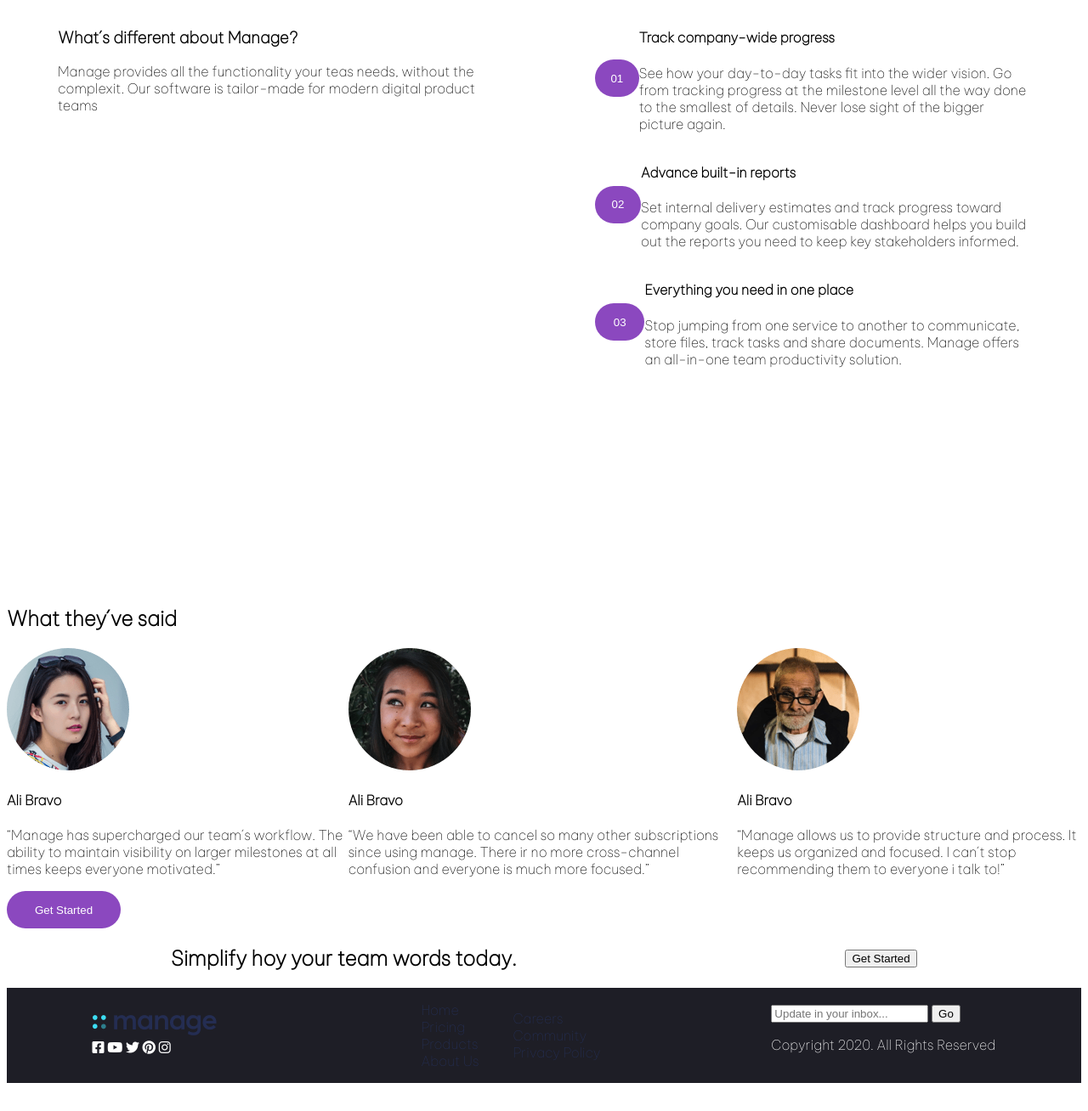
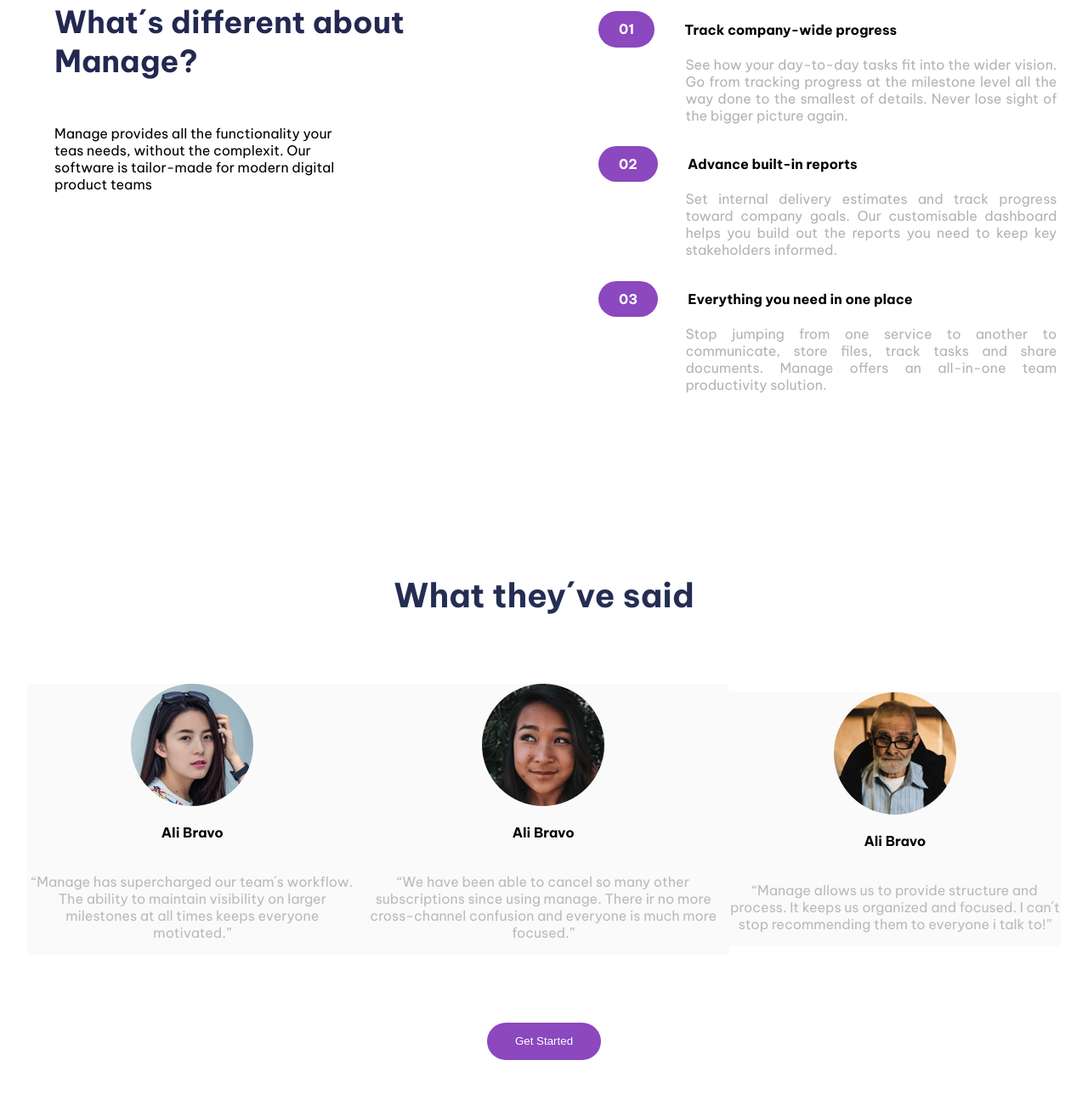
Before and after one commit to Vale0912/ExamenFinalFE1, a plain HTML site: page root/index.html in a window 1280 px wide. Shown: the part 712-2020 px from the top of the page at 85% size. Before the commit the page ends 1995 px from the top, so only its background shows below. Drawn offline with Linux system fonts and the light colour scheme.

Commit message:
tercer avance

```diff
--- a/root/css/styles.css
+++ b/root/css/styles.css
@@ -1,25 +1,19 @@
+@import url('https://fonts.googleapis.com/css2?family=Be+Vietnam+Pro:wght@400;500;700&display=swap');
+
 /*Estilos generales*/
 html{
     font-family: 'Be Vietnam Pro', sans-serif;
 }
 body{
-    margin: o;
+    margin: 0;
     padding: 0;
     box-sizing: border-box;
 }
-/*Header*/
 .flex {
     display: flex;
     justify-content: space-around;
     align-items: center;
-}
-nav {
-    width: 40%;
- }
-
-.enlace {
-    text-decoration: none;
-    color: #242E52;
+    box-sizing: border-box;
 }
 
 .btn {
@@ -30,43 +24,191 @@ nav {
     height: 44px;
     border: none;
 }
+.enlace {
+    text-decoration: none;
+    color: #242E52;
+}
 
-/*Main*/
-.section {
+/*Estilos del Header*/
+
+header{
+    margin-top: 3%;
+}
+
+nav {
+    width: 40%;
+ }
+
+header nav ul li a:hover {
+    color:#242E52;
+    opacity: 0.5;
+}
+
+/*Estilos del Main*/
+
+main .section {
     width: 1129px;
     height: 525px;
     margin: 50px;
 }
+
 h1 {
     color: #232C50;
-    font-size: 58px;
-    font-weight: 700;
-    line-height: 66.47px;
+    font-size: 3rem;
+    padding: 0.5% 0;
+    margin-bottom: 2%;
+}
+
+.fuente {
+    font-size: 16px;
+    color: #000000;
+    width: 350px;
 }
 .column {
+    display: flex;
     flex-direction: column;
     height: 80vh;
     width: 40vw;
-    padding: 40px;
 }
 .Ilustracion {
     width: 580px;
     height: 525px;
  }
 
-.fuente {
+.flex .column h3 {
+    font-size: 36px;
+    color: #232851;
+    margin-top: 0;
+}
+ .span1 {
+    background-color: #8B48BF;
+    border-radius: 25px;
+    color: #ffffff;
     font-size: 16px;
-    color: black;
+    height: fit-content;
+    margin-right: 2.2rem;
+    padding: 0.7rem 1.5rem;
+ }
+
+.parrafo {
+    text-align: justify;
+    width: 437px;
+    padding-left: 20%;
+    color: #B3B2B7;
 }
 
-.card {
+.sectiontestimonios {
+    display: flex;
     flex-direction: column;
+    flex-wrap: wrap;
+    justify-content: center;
     align-items: center;
+}
+
+.sectiontestimonios h2 {
+    color: #242E53;
+    font-size: 39px;
+}
+
+.sectiontestimonios .contenedor {
+    display: flex;
+    flex-direction: row;
+    justify-content: space-evenly;
+    align-items: center;
+    align-content: center;
+    margin-bottom: 5rem;
+    margin-top: 3rem;
+    width: 95%;
+}
+.sectiontestimonios .contenedor .card {
+    display: flex;
+    align-self: center;
+    align-items: center;
+    flex-direction: column;
     justify-content: center;
+    background-color: #FAFAFA;
+}
+
+#violet {
+    background-color: #8B48BF;
+    color: #ffffff;
+    font-size: 30px;
+    margin-top: 15%;
+}
+
+.descripcion {
+    color:#B9B9C1;
+    font-size: 16px;
+    text-align: center;
+}
+
+.h3 {
+    width: 40%;
+    padding: 2%;
+}
+#btn {
+    background-color: #ffffff;
+    color: #8B48BF;
+    border-radius: 50px;
+    width: 134px;
+    height: 44px;
+    border: 0.5px black solid;
+}
+
+#hover:hover {
+    cursor: pointer;
+    background-color: #8B48BF;
+    opacity: 0.5;
 }
 
 footer {
     background-color: #1E1E26;
     color: #ffffff;
+    padding: 20px 50px;
+    align-items: flex-start;
 }
-/*Pseudoclases*/
+
+.footer ul li a  {
+    color: #ffffff;
+    font-size: 16px;
+    line-height: 30px;
+}
+
+.flex .footer {
+    width: 50%;
+    align-items: flex-start;
+}
+
+footer input {
+    margin: 0;
+    border: none;
+    border-radius: 45px;
+    padding: 4%;
+}
+
+.icons div {
+    display: flex;
+    flex-direction: row;
+    gap: 1rem;
+    margin-top: 30%;
+}
+ .btnform {
+    background-color: #8B48BF;
+    color: #ffffff;
+    border-radius: 50px;
+    width: 4rem;
+    height: 2.5rem;
+    border: none;
+ }
+
+footer .formulario {
+    width: 30%;
+    display: flex;
+    flex-direction: column;
+    text-align: right;
+}
+
+footer .formulario p {
+    margin-top: 15%;
+    font-size: 12px;
+}
--- a/root/index.html
+++ b/root/index.html
@@ -5,11 +5,8 @@
     <meta http-equiv="X-UA-Compatible" content="IE=edge">
     <meta name="viewport" content="width=device-width, initial-scale=1.0">
     <title>Desktop-1</title>
+    <link rel="stylesheet" href="https://cdnjs.cloudflare.com/ajax/libs/font-awesome/6.2.0/css/all.min.css" integrity="sha512-xh6O/CkQoPOWDdYTDqeRdPCVd1SpvCA9XXcUnZS2FmJNp1coAFzvtCN9BmamE+4aHK8yyUHUSCcJHgXloTyT2A==" crossorigin="anonymous" referrerpolicy="no-referrer" />
     <link rel="stylesheet" href="./css/styles.css">
-    <link rel="stylesheet" href="https://cdnjs.cloudflare.com/ajax/libs/font-awesome/6.2.0/css/all.min.css" integrity="sha512-xh6O/CkQoPOWDdYTDqeRdPCVd1SpvCA9XXcUnZS2FmJNp1coAFzvtCN9BmamE+4aHK8yyUHUSCcJHgXloTyT2A==" crossorigin="anonymous" referrerpolicy="no-referrer" />
-    <link rel="preconnect" href="https://fonts.googleapis.com">
-    <link rel="preconnect" href="https://fonts.gstatic.com" crossorigin>
-    <link href="https://fonts.googleapis.com/css2?family=Be+Vietnam+Pro:wght@100&display=swap" rel="stylesheet">
 
 </head>
 <body>
@@ -30,7 +27,7 @@
         <section class="section flex">
             <article class="column">
                 <h1>Bring everyone together to build better products.</h1>
-                <p>Manage makes it simple for software teams to plan day-to-day tasks while keeping the large team goals in view </p>
+                <p class="fuente">Manage makes it simple for software teams to plan day-to-day tasks while keeping the large team goals in view </p>
                 <button class="btn">Get Started</button>
             </article>
             <article class="column">
@@ -43,81 +40,78 @@
                 <p class="fuente">Manage provides all the functionality your teas needs, without the complexit. Our software is tailor-made for modern digital product teams</p>
             </article>
             <article class="column">
-                <div class="flex">
-                    <button class="btn">01</button>
                 <div>
-                        <h4>Track company-wide progress</h4>
-                        <p>See how your day-to-day tasks fit into the wider vision. Go from tracking progress at the milestone level all the way done to the smallest of details. Never lose sight of the bigger picture again.</p>
+                    <h4><span class="span1">01</span>Track company-wide progress</h4>
+                    <p class="parrafo">See how your day-to-day tasks fit into the wider vision. Go from tracking progress at the milestone level all the way done to the smallest of details. Never lose sight of the bigger picture again.</p>
+
                 </div>
+                <div>
+                    <h4><span class="span1">02</span>Advance built-in reports</h4>
+                    <p class="parrafo">Set internal delivery estimates and track progress toward company goals. Our customisable dashboard helps you build out the reports you need to keep key stakeholders informed.</p>
                 </div>
-                <div class="flex">
-                    <button class="btn">02</button>
                 <div>
-                        <h4>Advance built-in reports</h4>
-                        <p>Set internal delivery estimates and track progress toward company goals. Our customisable dashboard helps you build out the reports you need to keep key stakeholders informed.</p>
-                    </div>
-                </div>
-                <div class="flex">
-                    <button class="btn">03</button>
-                    <div>
-                        <h4>Everything you need in one place</h4>
-                        <p>Stop jumping from one service to another to communicate, store files, track tasks and share documents. Manage offers an all-in-one team productivity solution.</p>
+                    <h4><span class="span1">03</span>Everything you need in one place</h4>
+                    <p class="parrafo">Stop jumping from one service to another to communicate, store files, track tasks and share documents. Manage offers an all-in-one team productivity solution.</p>
                     </div>
                 </div>
             </article>
         </section>
+        <section class="sectiontestimonios">
             <h2>What they´ve said</h2>
-        <section class="flex">
+            <div class="contenedor">
                 <article class="card">
                     <img src="./img/avatar-anisha.png" alt="anisha">
                     <h4>Ali Bravo</h4>
-                <p>“Manage has supercharged our team´s workflow. The ability to maintain visibility on larger milestones at all times keeps everyone motivated.”</p>
+                    <p class="descripcion">“Manage has supercharged our team´s workflow. The ability to maintain visibility on larger milestones at all times keeps everyone motivated.”</p>
                 </article>
                 <article class="card">
                     <img src="./img/avatar-ali.png" alt="ali">
                     <h4>Ali Bravo</h4>
-                <p>“We have been able to cancel so many other subscriptions since using manage. There ir no more cross-channel confusion and everyone is much more focused.”</p>
+                    <p class="descripcion">“We have been able to cancel so many other subscriptions since using manage. There ir no more cross-channel confusion and everyone is much more focused.”</p>
                 </article>
                 <article class="card">
                     <img src="./img/avatar-richard.png" alt="richard">
                     <h4>Ali Bravo</h4>
-                <p>“Manage allows us to provide structure and process. It keeps us organized and focused. I can´t stop recommending them to everyone i talk to!”</p>
+                    <p class="descripcion">“Manage allows us to provide structure and process. It keeps us organized and focused. I can´t stop recommending them to everyone i talk to!”</p>
                 </article>
+            </div>
+                <button class="btn" id="hover">Get Started</button>
+
             </section>
-        <button class="btn">Get Started</button>
-        <section class="flex">
-            <h2>Simplify hoy your team words today.</h2>
-            <button>Get Started</button>
+        <section class="flex" id="violet">
+            <h3 class="h3">Simplify hoy your team words today.</h3>
+        <button id="btn">Get Started</button>
+
         </section>
     </main>
     <footer class="flex">
-        <article>
-            <img src="./img/Logo.png" alt="logo">
-            <div>
+        <div class="icons">
+            <img src="./img/Logo2.png" alt="logo">
+            <div >
                 <i class="fa-brands fa-square-facebook"></i>
                 <i class="fa-brands fa-youtube"></i>
                 <i class="fa-brands fa-twitter"></i>
                 <i class="fa-brands fa-pinterest"></i>
                 <i class="fa-brands fa-instagram"></i>
             </div>
-        </article>
-        <article class="flex">
+        </div>
+        <article class="flex footer">
             <ul type="none">
-                <li><a href="#" class="enlace">Home</a></li>
-                <li><a href="#" class="enlace">Pricing</a></li>
-                <li><a href="#" class="enlace">Products</a></li>
-                <li><a href="#" class="enlace">About Us</a></li>
+                <li><a href="#" class="enlace" >Home</a></li>
+                <li><a href="#" class="enlace" >Pricing</a></li>
+                <li><a href="#" class="enlace" >Products</a></li>
+                <li><a href="#" class="enlace" >About Us</a></li>
             </ul>
             <ul type="none">
-                <li><a href="#" class="enlace">Careers</a></li>
-                <li><a href="#" class="enlace">Community</a></li>
+                <li><a href="#" class="enlace" >Careers</a></li>
+                <li><a href="#" class="enlace" >Community</a></li>
                 <li><a href="#" class="enlace">Privacy Policy</a></li>
             </ul>
         </article>
-        <article>
+        <article class="formulario">
             <form action="./datos.php" method="POST">
-                <input type="email" name="correo" placeholder="Update in your inbox...">
-                <button type="submit">Go</button>
+                <input type="email" name="email" id="email" placeholder="Update in your inbox...">
+                <button class="btnform" type="submit">Go</button>
             </form>
             <p>Copyright 2020. All Rights Reserved</p>
         </article>
```
Also changed, not shown: imagenes/avatar-ali.png (deleted), imagenes/avatar-anisha.png (deleted), imagenes/avatar-richard.png (deleted), imagenes/avatar-shanai.png (deleted), imagenes/icon-close.svg (deleted), imagenes/icon-facebook.svg (deleted), imagenes/icon-hamburger.svg (deleted), imagenes/icon-instagram.svg (deleted), imagenes/icon-pinterest.svg (deleted), imagenes/icon-twitter.svg (deleted), imagenes/icon-youtube.svg (deleted), imagenes/illustration-intro.svg (deleted), imagenes/ilustration-intro.svg (deleted), imagenes/logo.svg (deleted), 1 more files. Lines whose indentation alone changed are shown as unchanged.
